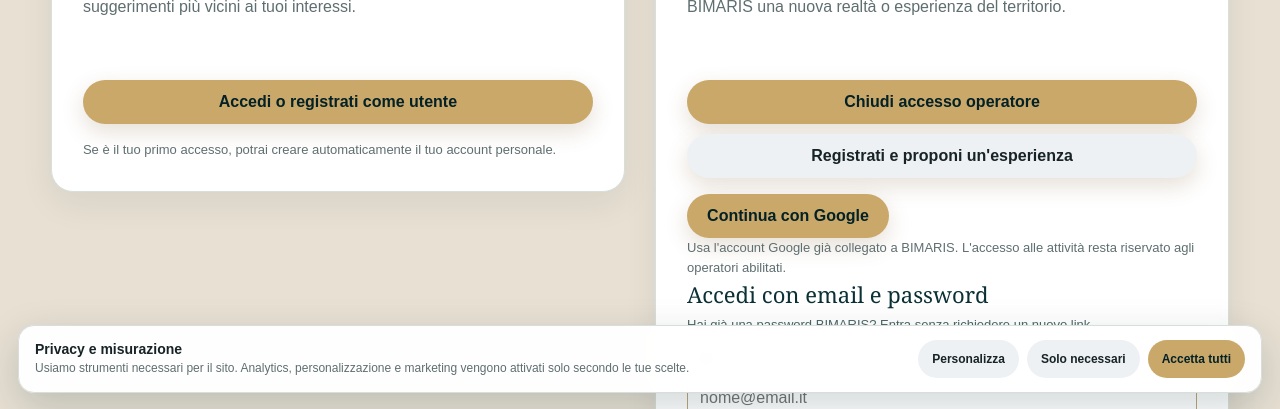
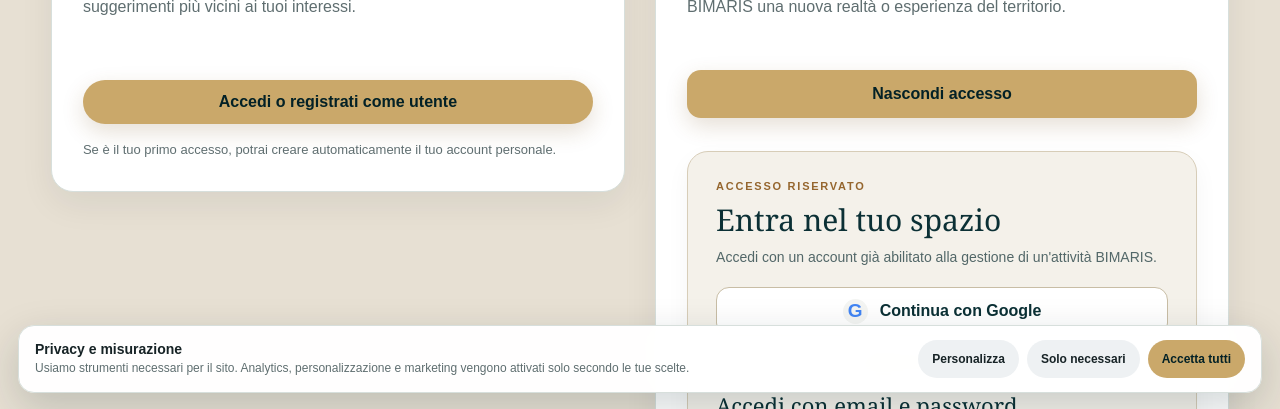
Before and after one commit to giovannibrunetto/bimaris-platform, a Next.js app in the folder apps/web/: page /accedi in a window 1280 px wide. Both pictures are taken after a click on the button "Accedi come operatore". Shown: the part 391-800 px from the top of the page. Built offline with nearby package versions, Linux system fonts and the light colour scheme; no server answers.

Commit message:
style(auth): unify operator login controls and visual hierarchy

```diff
--- a/apps/web/app/accedi/page.tsx
+++ b/apps/web/app/accedi/page.tsx
@@ -70,26 +70,53 @@ export default function AccediPage(){
    </section>
    <section className="card access-gateway-card">
     <div><div className="kicker">Per gli operatori</div><h2>Operatore</h2><p>Gestisci la tua attività e le esperienze collegate, oppure proponi a BIMARIS una nuova realtà o esperienza del territorio.</p></div>
-    <div className="access-gateway-actions"><button className="button" type="button" disabled={operatorLoading} aria-expanded={showOperatorLogin} aria-controls="operator-access-form" onClick={()=>showOperatorLogin?setShowOperatorLogin(false):void openOperatorAccess()}>{operatorLoading?"Verifica accesso…":showOperatorLogin?"Chiudi accesso operatore":"Accedi come operatore"}</button><Link className="button ghost" href="/operatori/candidatura">Registrati e proponi un'esperienza</Link></div>
-    {showOperatorLogin&&<div id="operator-access-form">
-     <div className="operator-google-access">
-      <button type="button" className="button" disabled={operatorLoading} onClick={()=>void signInOperatorWithGoogle()}>Continua con Google</button>
-      <p className="access-gateway-note">Usa l'account Google già collegato a BIMARIS. L'accesso alle attività resta riservato agli operatori abilitati.</p>
+    <div className="access-gateway-actions operator-entry-actions">
+     <button className="button operator-entry-toggle" type="button" disabled={operatorLoading} aria-expanded={showOperatorLogin} aria-controls="operator-access-form" onClick={()=>showOperatorLogin?setShowOperatorLogin(false):void openOperatorAccess()}>{operatorLoading?"Verifica accesso…":showOperatorLogin?"Nascondi accesso":"Accedi come operatore"}</button>
     </div>
+    {showOperatorLogin&&<div id="operator-access-form" className="operator-login-panel">
+      <div className="operator-login-head"><div className="kicker">ACCESSO RISERVATO</div><h3>Entra nel tuo spazio</h3><p>Accedi con un account già abilitato alla gestione di un'attività BIMARIS.</p></div>
+      {operatorMessage&&!showOperatorMagicLink&&<p className="access-status" role={operatorMessageError?"alert":"status"} aria-live="polite">{operatorMessage}</p>}
+      <button type="button" className="operator-google-button" disabled={operatorLoading} onClick={()=>void signInOperatorWithGoogle()}><span className="operator-google-mark" aria-hidden="true">G</span><span>Continua con Google</span></button>
+      <div className="operator-login-divider"><span>oppure con email e password</span></div>
       <PasswordAccess context="operator"/>
       <div className="operator-alternative-login">
-      <button type="button" className="button ghost" aria-expanded={showOperatorMagicLink} aria-controls="operator-magic-link-form" onClick={()=>setShowOperatorMagicLink(v=>!v)}>{showOperatorMagicLink?"Nascondi accesso via email":"Oppure ricevi un link via email"}</button>
+       <button type="button" className="operator-link-toggle" aria-expanded={showOperatorMagicLink} aria-controls="operator-magic-link-form" onClick={()=>setShowOperatorMagicLink(v=>!v)}>{showOperatorMagicLink?"Nascondi accesso tramite email":"Preferisci ricevere un link di accesso?"}</button>
        {showOperatorMagicLink&&<form id="operator-magic-link-form" onSubmit={sendOperatorMagicLink} className="operator-access-form" aria-busy={operatorLoading}>
         <label htmlFor="operator-email"><strong>Email associata all'attività</strong></label>
         <input id="operator-email" name="email" type="email" autoComplete="email" inputMode="email" required value={operatorEmail} onChange={e=>setOperatorEmail(e.target.value)} placeholder="email@attivita.it"/>
         <button className="button" type="submit" disabled={operatorLoading}>{operatorLoading?"Verifica…":"Ricevi il link per l'Area Operatore"}</button>
         {operatorMessage&&<p role={operatorMessageError?"alert":"status"} aria-live="polite" className="access-status">{operatorMessage}</p>}
-       <p className="access-gateway-note">Se il servizio email raggiunge il limite di invio, utilizza Google o una password già impostata.</p>
        </form>}
       </div>
     </div>}
+    <p className="operator-registration"><Link href="/operatori/candidatura">Non fai ancora parte della rete? Proponi la tua attività →</Link></p>
     <p className="access-gateway-note">Le nuove proposte vengono valutate da BIMARIS prima dell'attivazione dell'Area Operatore.</p>
    </section>
   </div><p className="access-gateway-back"><Link href="/">← Torna a BIMARIS</Link></p>
- </div></>;
+ </div>
+  <style jsx global>{`
+   .access-gateway-card .operator-entry-actions{margin:18px 0 0}
+   .access-gateway-card .operator-entry-toggle{width:100%;min-height:48px;border-radius:14px}
+   .operator-login-panel{margin-top:17px;padding:clamp(18px,3vw,28px);border:1px solid #d7cdb8;border-radius:21px;background:#f4f1ea;box-shadow:0 9px 25px rgba(7,35,38,.045)}
+   .operator-login-head{margin-bottom:19px}
+   .operator-login-head .kicker{font-size:11px;letter-spacing:.16em;color:#95662e}
+   .operator-login-head h3{font:normal clamp(24px,3vw,30px) Georgia,serif;color:#0b3035;margin:7px 0}
+   .operator-login-head p{color:#526768;font-size:14px;line-height:1.45;margin:0}
+   .operator-google-button{display:flex;align-items:center;justify-content:center;gap:12px;width:100%;min-height:49px;border:1px solid #c8bda5;background:#fff;color:#0b3035;font:inherit;font-weight:750;border-radius:13px;cursor:pointer;transition:border-color .2s,box-shadow .2s,transform .2s}
+   .operator-google-mark{display:grid;place-items:center;width:25px;height:25px;border-radius:50%;background:#f4f5f3;font-weight:850;color:#4285f4;font-family:Arial,sans-serif;font-size:19px}
+   .operator-google-button:hover{border-color:#caa86a;box-shadow:0 6px 18px rgba(9,42,46,.11);transform:translateY(-1px)}
+   .operator-google-button:disabled{opacity:.6;cursor:wait}
+   .operator-google-button:focus-visible,.operator-link-toggle:focus-visible,.operator-registration a:focus-visible{outline:2px solid #9b713a;outline-offset:3px}
+   .operator-login-divider{display:flex;align-items:center;gap:13px;margin:20px 0;color:#68777a;font-size:12px;white-space:nowrap}
+   .operator-login-divider:before,.operator-login-divider:after{content:"";height:1px;flex:1;background:#d8d2c7}
+   .operator-alternative-login{border-top:1px solid #ddd7ca;margin-top:19px;padding-top:15px}
+   .operator-link-toggle{background:transparent;border:0;color:#80551f;text-decoration:underline;text-underline-offset:3px;padding:5px 0;text-align:left;cursor:pointer;font:inherit;font-size:13px;font-weight:700}
+   .operator-alternative-login .operator-access-form{margin-top:13px}
+   .operator-alternative-login .operator-access-form input{border-radius:11px}
+   .operator-registration{margin:18px 0 8px!important;font-size:13px}
+   .operator-registration a{color:#80551f;text-decoration:underline;text-underline-offset:3px;font-weight:700}
+   @media(max-width:650px){.operator-login-panel{padding:18px 15px}.operator-login-divider{gap:8px;font-size:11px}}
+   @media(prefers-reduced-motion:reduce){.operator-google-button{transition:none;transform:none!important}}
+  `}</style>
+</>;
 }
```
Lines whose indentation alone changed are shown as unchanged.
